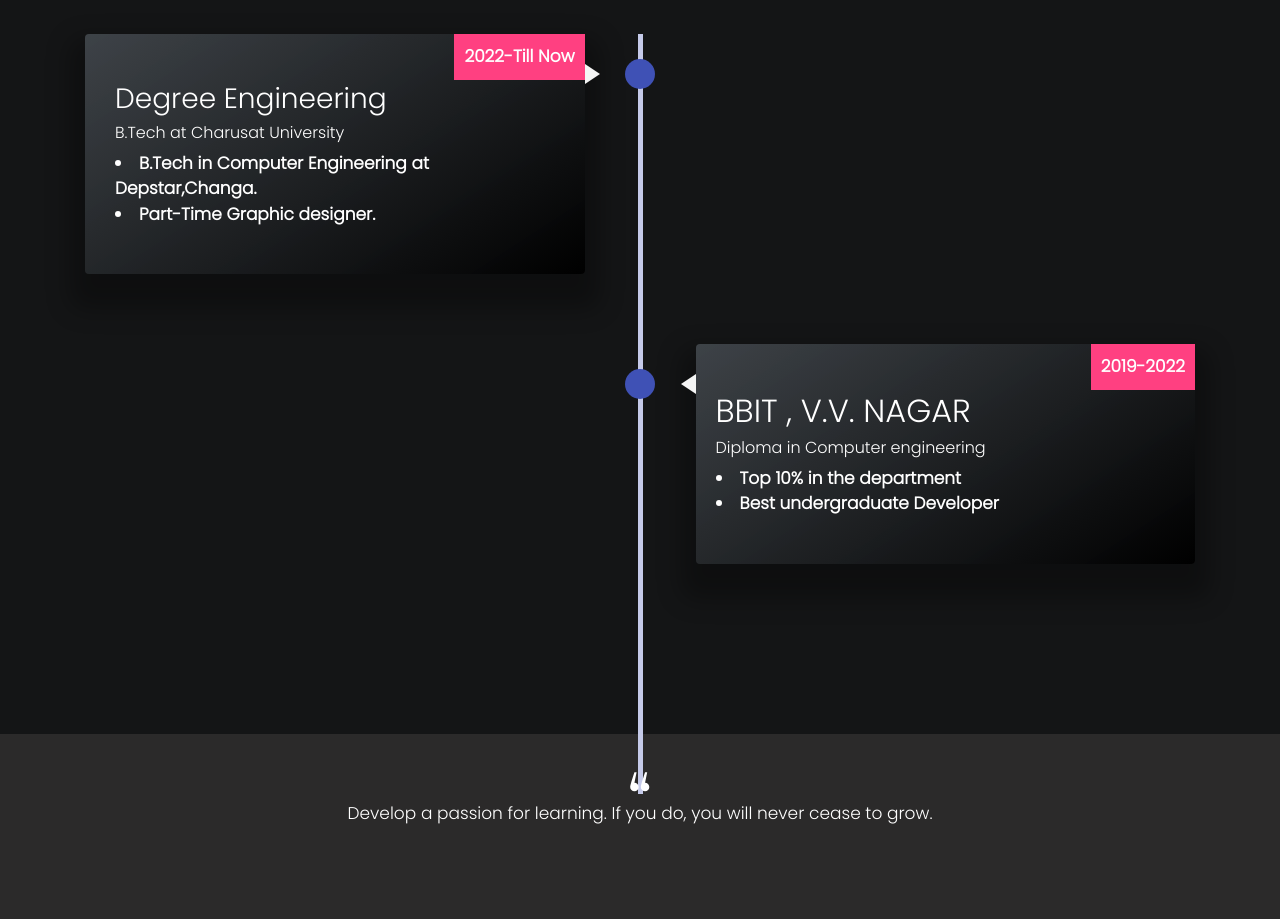
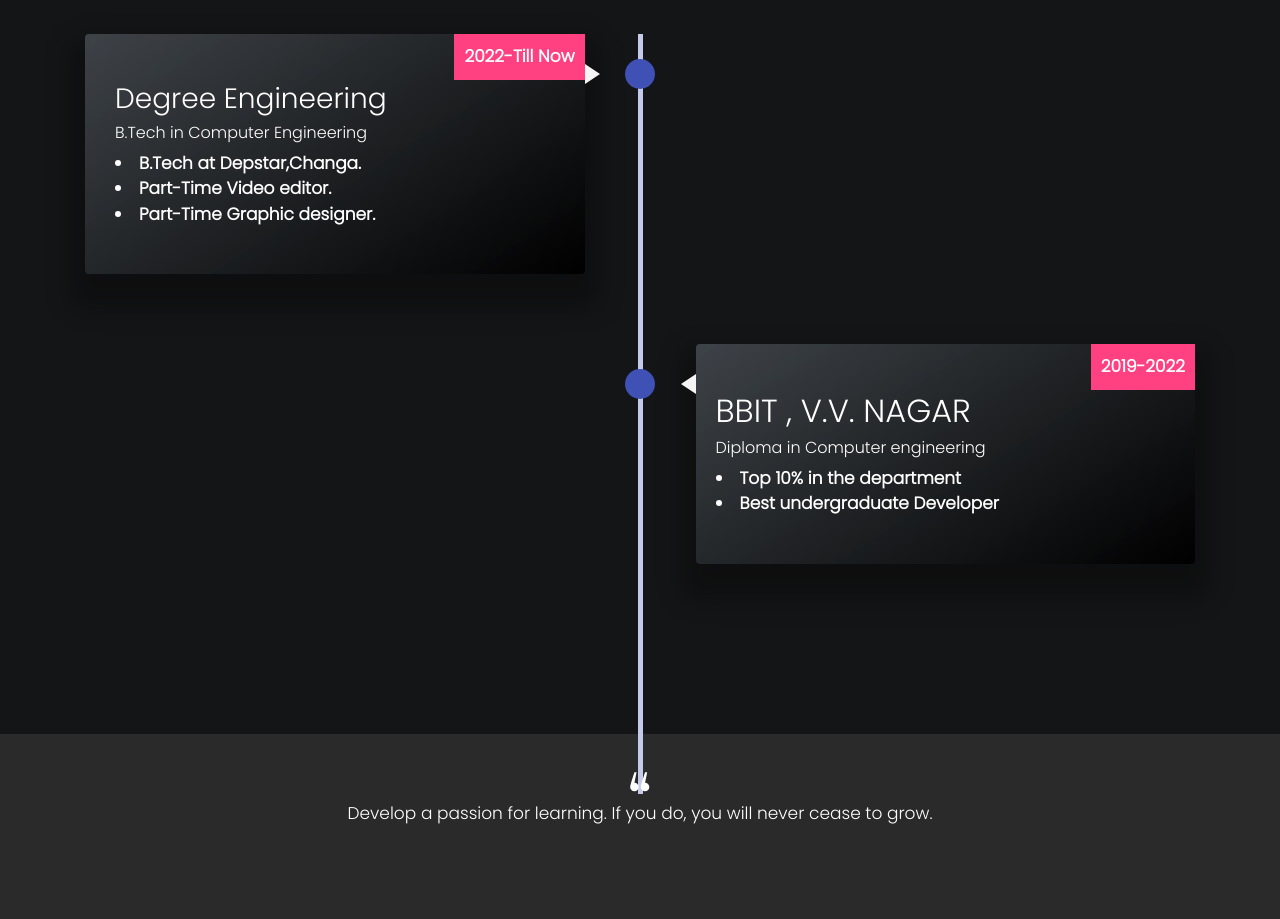
Before and after one commit to mannptl/portfolio.github.io, a plain HTML site: page education.html in a window 1280 px wide. Shown: the part 1120-2039 px from the top of the page. Drawn offline with nearby package versions, Linux system fonts and the light colour scheme; some icons are missing; files whose address does not match are found by name.

Commit message:
Update education.html

```diff
--- a/education.html
+++ b/education.html
@@ -295,8 +295,9 @@
                   <div class="date date3">2022-Till Now</div>
                   <div class="align-third">
                     <h3 class="timelineHeading2">Degree Engineering</h3>
-                    <h6>B.Tech at Charusat University</h6>
-                    <li>B.Tech in Computer Engineering at Depstar,Changa.</li>
+                    <h6>B.Tech in Computer Engineering</h6>
+                    <li>B.Tech at Depstar,Changa.</li>
+                    <li>Part-Time Video editor.</li>
                     <li>Part-Time Graphic designer.</li>
                   </div>
                 </div>
```
